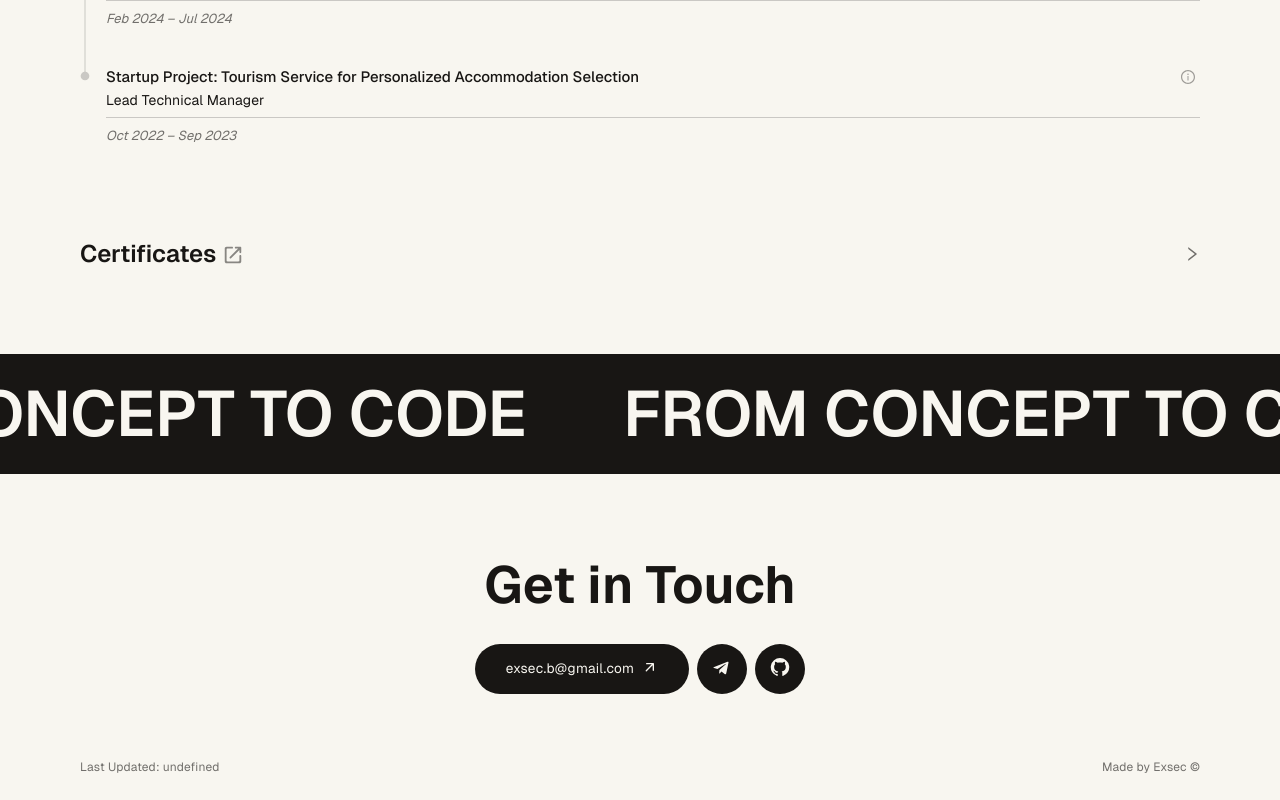
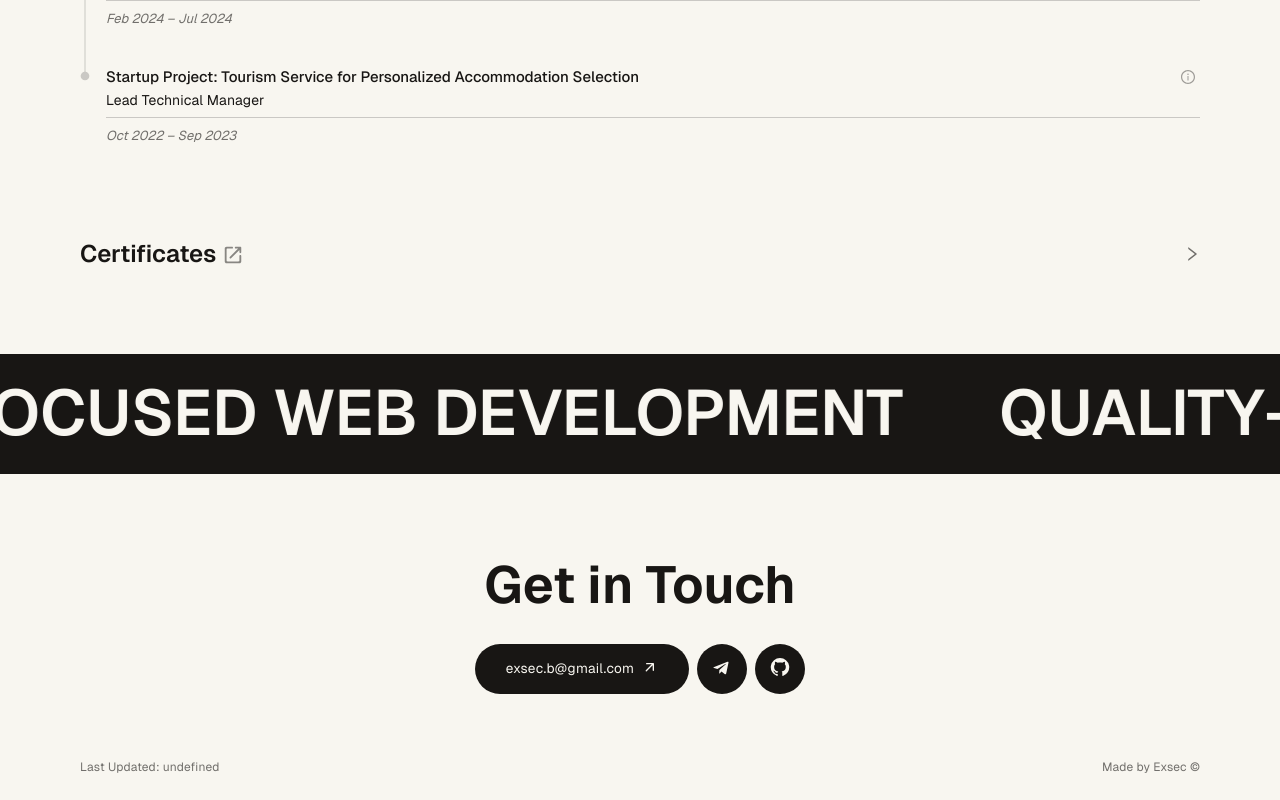
Before and after one commit to exsec-dev/digital-resume, a React (Vite) app: page / in a window 1280 px wide. Shown: the part 2489-3289 px from the top of the page. Built offline with nearby package versions, Linux system fonts and the light colour scheme.

Commit message:
fix: minor fixes

```diff
--- a/index.html
+++ b/index.html
@@ -19,7 +19,14 @@
             document.documentElement.setAttribute("data-scrollbar", "native");
           }
 
-          if (localStorage.getItem("scheme") === "dark") {
+          var savedScheme = localStorage.getItem("scheme");
+          var hasSavedScheme =
+            savedScheme === "light" || savedScheme === "dark";
+          var prefersDark =
+            window.matchMedia &&
+            window.matchMedia("(prefers-color-scheme: dark)").matches;
+
+          if (savedScheme === "dark" || (!hasSavedScheme && prefersDark)) {
             document.documentElement.setAttribute("data-theme", "dark");
           }
         } catch (e) {}
--- a/src/components/RunningLine/RunningLine.tsx
+++ b/src/components/RunningLine/RunningLine.tsx
@@ -1,19 +1,24 @@
-import { Typography } from "antd";
 import "./index.scss";
 
+const SLOGAN = "quality-focused web development";
+
 export const RunningLine = () => {
+  const renderLines = (groupIndex: number) =>
+    Array.from({ length: 5 }, (_, index) => (
+      <span key={`${groupIndex}-${index}`} className="line">
+        {SLOGAN}
+      </span>
+    ));
+
   return (
-    <div className="running-container">
-      {Array.from({ length: 5 }).map((_, index) => (
-        <Typography.Title
-          key={index}
-          level={2}
-          className="line"
-          aria-hidden="true"
-        >
-          from concept to code
-        </Typography.Title>
-      ))}
+    <div className="running-container" aria-hidden="true">
+      <div className="running-track">
+        {Array.from({ length: 5 }, (_, groupIndex) => (
+          <div key={groupIndex} className="running-group">
+            {renderLines(groupIndex)}
+          </div>
+        ))}
+      </div>
     </div>
   );
 };
--- a/src/components/RunningLine/index.scss
+++ b/src/components/RunningLine/index.scss
@@ -1,6 +1,8 @@
 @use "styles/mixins" as *;
 
 .running-container {
+  --line-gap: 96px;
+
   width: 100vw;
   height: 120px;
   position: relative;
@@ -14,27 +16,39 @@
   overflow: hidden;
   @include theme-transition(background-color);
   user-select: none;
+  -webkit-user-select: none;
+
+  .running-track,
+  .running-group {
+    display: flex;
+    align-items: center;
+    flex: 0 0 auto;
+  }
+
+  .running-track {
+    animation: run 300s linear infinite;
+    will-change: transform;
+  }
 
   .line {
     color: var(--bg-color);
     font-size: 64px;
     white-space: nowrap;
     display: inline-block;
-    animation: run 20s linear infinite;
+    flex: 0 0 auto;
     text-transform: uppercase;
     font-weight: 600;
-  }
-
-  .line.ant-typography {
-    margin: 0 96px 0 0;
+    line-height: 1.35;
+    margin: 0 var(--line-gap) 0 0;
+    @include theme-transition(color);
   }
 }
 
 @keyframes run {
   0% {
-    transform: translateX(0);
+    transform: translate3d(0, 0, 0);
   }
   100% {
-    transform: translateX(calc(-100% - 96px));
+    transform: translate3d(-50%, 0, 0);
   }
 }
--- a/src/index.scss
+++ b/src/index.scss
@@ -56,6 +56,7 @@
   fill: currentColor;
   transition: fill 0.4s var(--bezier-animation);
   user-select: none;
+  -webkit-user-select: none;
 }
 
 html:not([data-scrollbar="native"]) ::-webkit-scrollbar {
--- a/src/providers/ThemeProvider.tsx
+++ b/src/providers/ThemeProvider.tsx
@@ -1,14 +1,26 @@
 import { useEffect, useState, type ReactNode } from "react";
 import { MainContext, SCHEME_STORAGE_KEY, type Scheme } from "./ThemeContext";
 
-const getInitialScheme = (): Scheme => {
-  try {
-    return localStorage.getItem(SCHEME_STORAGE_KEY) === "dark"
-      ? "dark"
-      : "light";
-  } catch {
+const getPreferredScheme = (): Scheme => {
+  if (typeof window === "undefined" || !window.matchMedia) {
     return "light";
   }
+  return window.matchMedia("(prefers-color-scheme: dark)").matches
+    ? "dark"
+    : "light";
+};
+
+const getStoredScheme = (): Scheme | null => {
+  try {
+    const scheme = localStorage.getItem(SCHEME_STORAGE_KEY);
+    return scheme === "light" || scheme === "dark" ? scheme : null;
+  } catch {
+    return null;
+  }
+};
+
+const getInitialScheme = (): Scheme => {
+  return getStoredScheme() ?? getPreferredScheme();
 };
 
 interface ThemeProviderProps {
```
